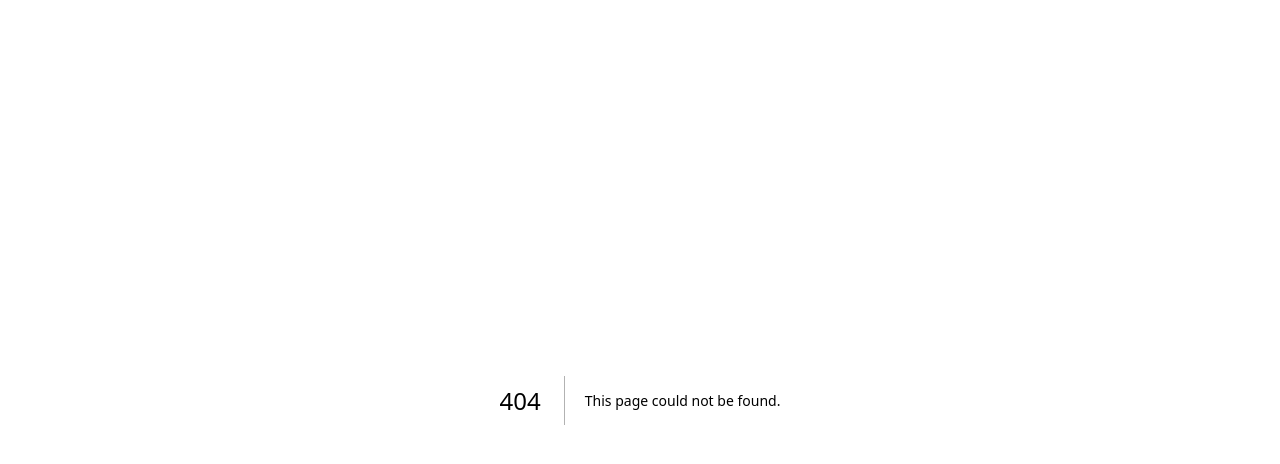
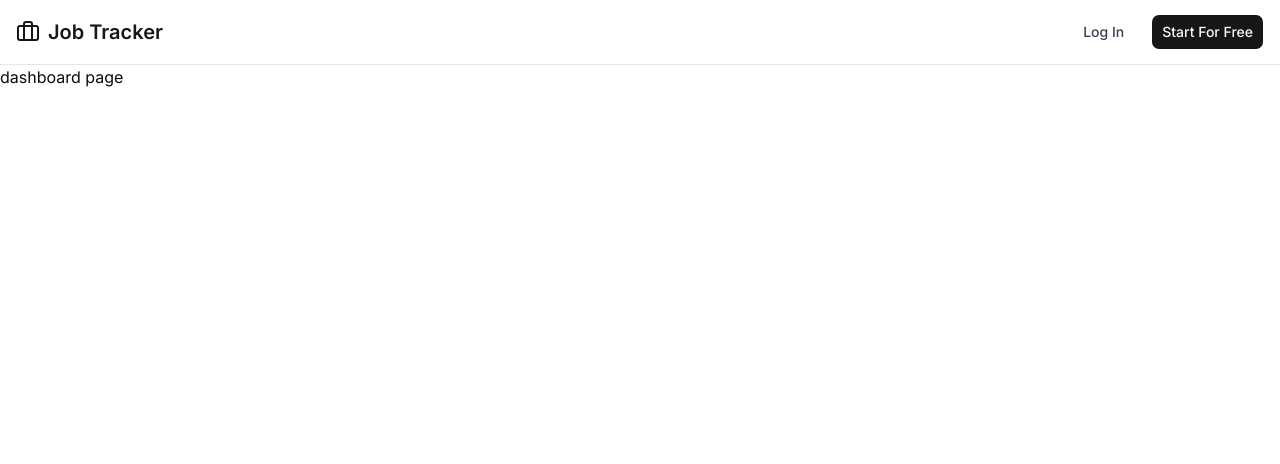
Before and after one commit to MostofaSeum/Job-Application-Tracker, a Next.js app: page /dashboard in a window 1280 px wide. Before the commit this address had no page. Shown: the top 464 px of the page. Built offline with nearby package versions, Linux system fonts and the light colour scheme.

Commit message:
feat: initialize core application routes, navbar component, and layout scaffolding

```diff
--- /dev/null
+++ b/app/dashboard/page.tsx
@@ -0,0 +1,5 @@
+export default function Dashboard(){
+    return(
+        <div>dashboard page</div>
+    )
+}
--- a/app/layout.tsx
+++ b/app/layout.tsx
@@ -2,6 +2,7 @@
 import { Geist, Geist_Mono, Inter } from "next/font/google";
 import "./globals.css";
 import { cn } from "@/lib/utils";
+import Navbar from "@/components/navbar";
 
 const inter = Inter({subsets:['latin'],variable:'--font-sans'});
 
@@ -30,7 +31,10 @@
       lang="en"
       className={cn("h-full", "antialiased", geistSans.variable, geistMono.variable, "font-sans", inter.variable)}
     >
-      <body className="min-h-full flex flex-col">{children}</body>
+      <body className="min-h-full flex flex-col">
+        <Navbar />
+        {children}
+      </body>
     </html>
   );
 }
--- a/app/page.tsx
+++ b/app/page.tsx
@@ -1,6 +1,7 @@
 import { Button } from "@/components/ui/button";
 import { ArrowRight } from "lucide-react";
 import Image from "next/image";
+import Link from "next/link";
 
 export default function Home() {
   return (
@@ -16,10 +17,12 @@
               Capture, organize and manage your job search in one place
             </p>
             <div className="flex flex-col items-center gap-4">
+              <Link href="/sign-up">
               <Button size={"lg"} className="h-12 px-8 text-lg font-medium">
                 Start For Free
                 <ArrowRight className="ml-2 " />
               </Button>
+              </Link>
               <p className="text-sm text-muted-foreground">
                 Free forever, No credit card required
               </p>
--- /dev/null
+++ b/app/sign-in/page.tsx
@@ -0,0 +1,5 @@
+export default function SignIn(){
+    return(
+        <div>signin page</div>
+    )
+}
--- /dev/null
+++ b/app/sign-up/page.tsx
@@ -0,0 +1,5 @@
+export default function SignUp(){
+    return(
+        <div>signup page</div>
+    )
+}
--- /dev/null
+++ b/components/navbar.tsx
@@ -0,0 +1,28 @@
+import { Briefcase, Ghost } from "lucide-react";
+import Link from "next/link";
+import { Button } from "./ui/button";
+
+export default function Navbar() {
+  return (
+    <nav className="border-b border-gray-200 bg-white">
+      <div className="container mx-auto flex h-16 items-center px-4 justify-between">
+        <Link href="/" className="flex items-center gap-2 text-xl font-semibold text-primary">
+          <Briefcase />
+          Job Tracker
+        </Link>
+        <div className="flex items-center gap-4">
+          <Link href="/sign-in">
+            <Button variant="ghost" className="text-gray-700 hover:text-black">
+              Log In
+            </Button>
+          </Link>
+          <Link href="/sign-up">
+            <Button className="bg-primary hover:bg-primary/90">
+              Start For Free
+            </Button>
+          </Link>
+        </div>
+      </div>
+    </nav>
+  );
+}
```
